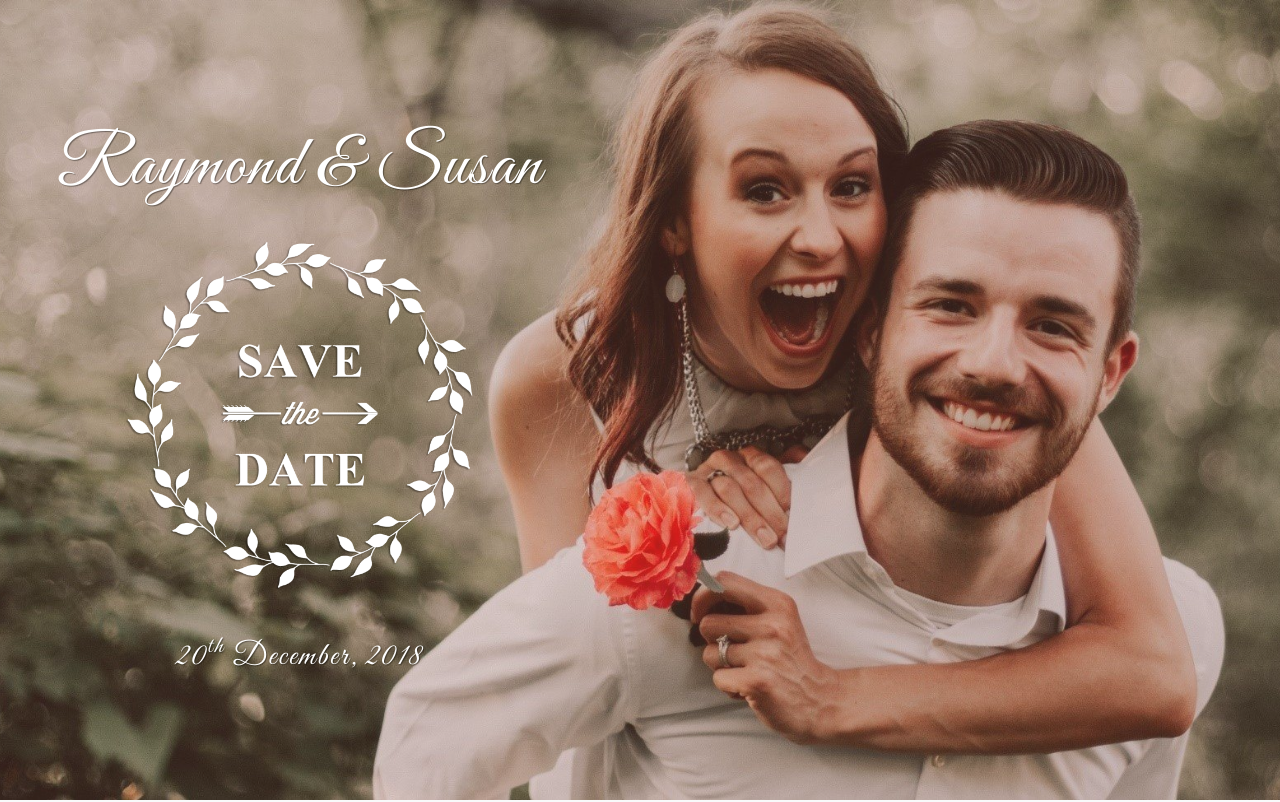
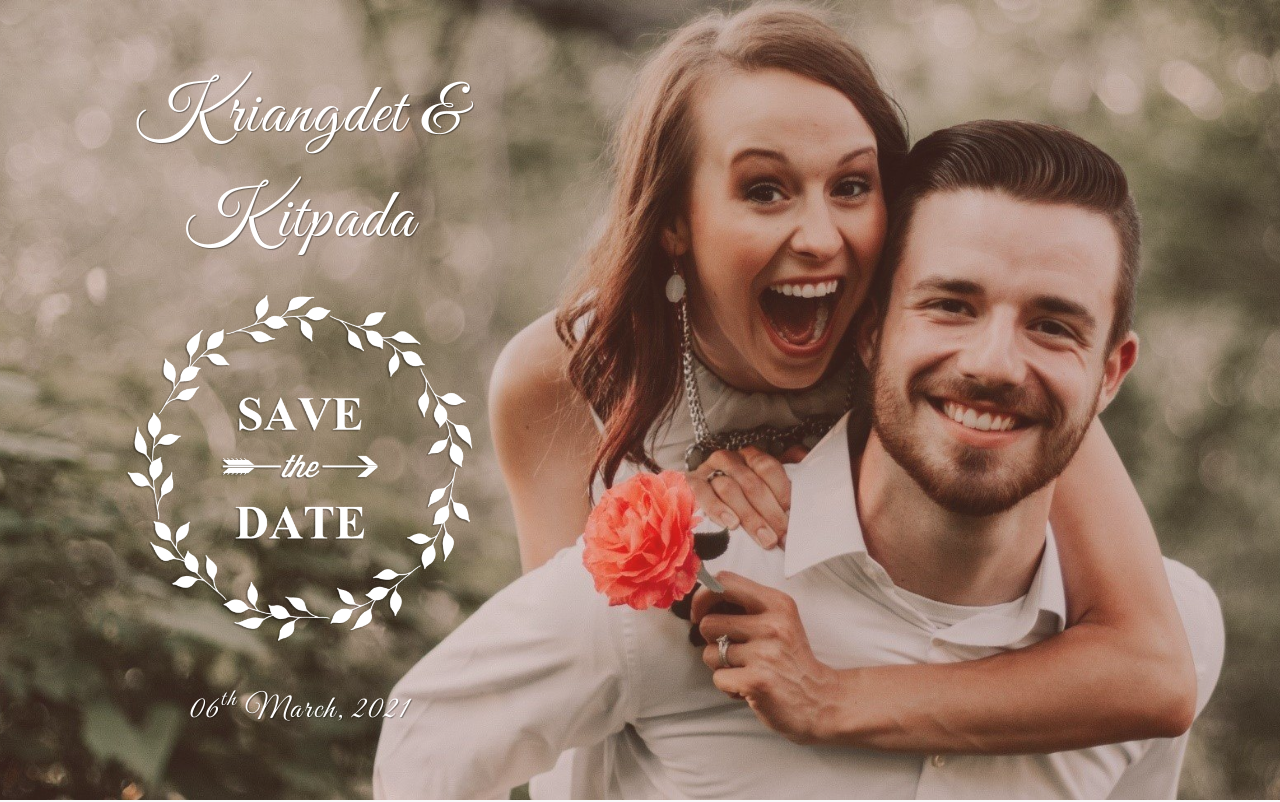
Before and after one commit to kriangdet/Wedding, a plain HTML site: page index.html in a window 1280 px wide. Shown: the top 802 px of the page. Drawn offline with nearby package versions, Linux system fonts and the light colour scheme.

Commit message:
Update index.html

```diff
--- a/index.html
+++ b/index.html
@@ -23,8 +23,8 @@
 <div class="ww-home-page" id="home">
   <div class="ww-wedding-announcement d-flex align-items-center justify-content-start">
     <div class="container ww-announcement-container">
-      <p class="ww-couple-name ww-title" data-aos="zoom-in-down" data-aos-delay="300" data-aos-duration="1000">Raymond & Susan</p><img class="img-fluid mt-1" src="images/laurel-1.png" alt="Heart" data-aos="zoom-in-down" data-aos-delay="300" data-aos-duration="1000"/>
-      <p class="h2 mt-5 ww-title" data-aos="zoom-in-down" data-aos-delay="300" data-aos-duration="1000" data-aos-offset="10">20<sup>th</sup> December, 2018</p>
+      <p class="ww-couple-name ww-title" data-aos="zoom-in-down" data-aos-delay="300" data-aos-duration="1000">Kriangdet & Kitpada</p><img class="img-fluid mt-1" src="images/laurel-1.png" alt="Heart" data-aos="zoom-in-down" data-aos-delay="300" data-aos-duration="1000"/>
+      <p class="h2 mt-5 ww-title" data-aos="zoom-in-down" data-aos-delay="300" data-aos-duration="1000" data-aos-offset="10">06<sup>th</sup> March, 2021</p>
     </div>
   </div>
 </div>
@@ -269,12 +269,13 @@
     </div>
   </div>
 </div>
-<div class="ww-footer bg-light">
+<!-- <div class="ww-footer bg-light">
   <div class="container text-center py-4">
     <p class="my-0">&copy; Wonderful Wedding. All rights reserved.</p>
     <p class="mb-0">Design - <a class="credit" href="https://templateflip.com" target="_blank">TemplateFlip</a></p>
   </div>
-</div></div>
+</div> -->
+</div>
     </div>
     <footer></footer>
     <script src="https://code.jquery.com/jquery-3.3.1.js"></script>
```
